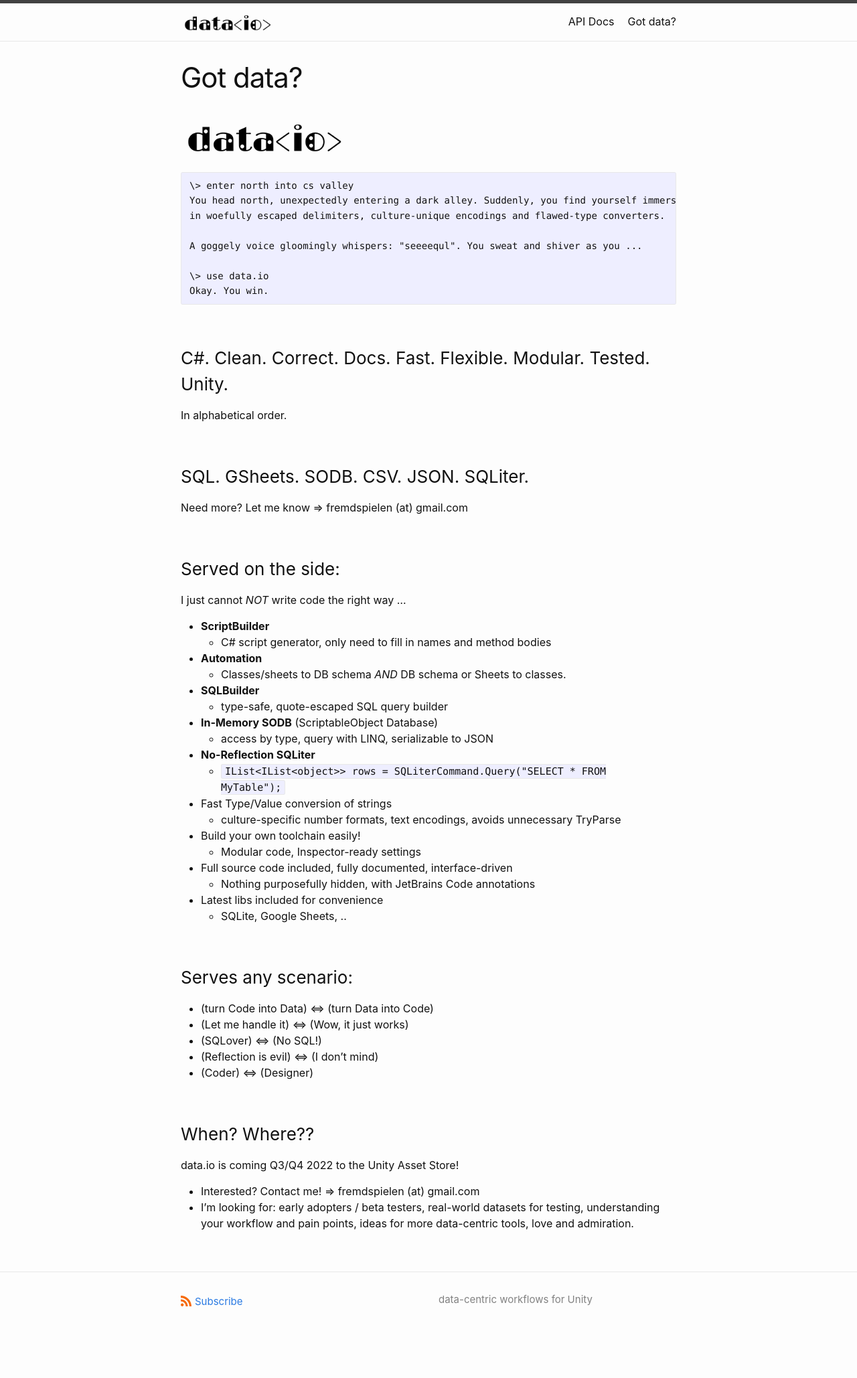
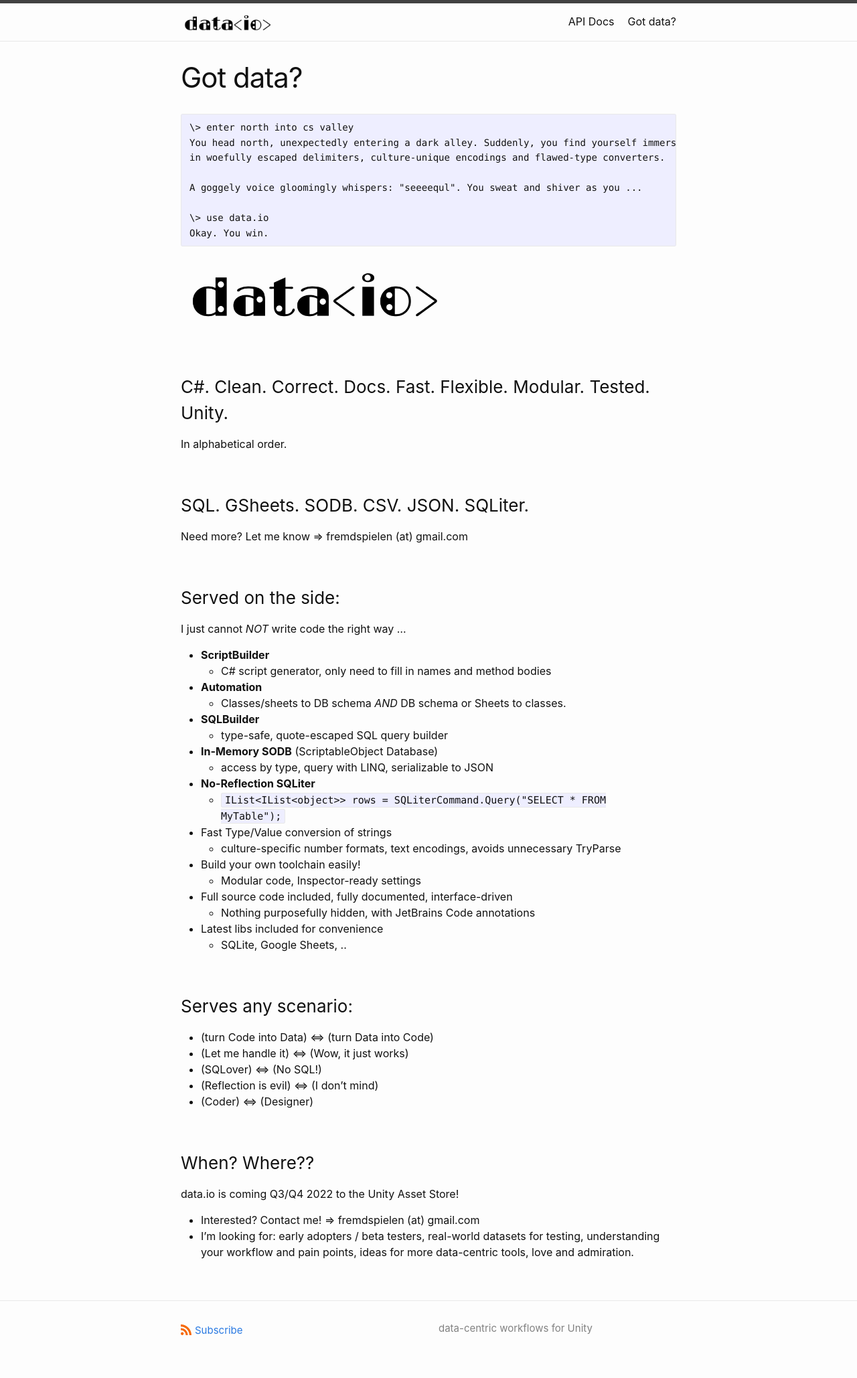
Before and after one commit to CodeSmile-0000011110110111/data.io-home, a Jekyll site: the page built from index.md, in a window 1280 px wide. Shown: the whole page at 67% size. Built offline with Jekyll 4.4.1, drawn with Linux system fonts in a browser that asks for light colours; before the commit the page ends 2015 px from its top, so only the background shows below that.

Commit message:
Update index.md

````diff
--- a/index.md
+++ b/index.md
@@ -2,8 +2,6 @@
 layout: page
 title: Got data?
 ---
-<img src="/data.io-home/assets/data.io-banner-transparent-50.png" alt="data.io logo" width="250"/>
-
 ```
 \> enter north into cs valley
 You head north, unexpectedly entering a dark alley. Suddenly, you find yourself immersed
@@ -14,7 +12,7 @@ A goggely voice gloomingly whispers: "seeeequl". You sweat and shiver as you ...
 \> use data.io
 Okay. You win.
 ```
-
+<img src="/data.io-home/assets/data.io-banner-transparent-50.png" alt="data.io logo" width="400"/>
 ### C#. Clean. Correct. Docs. Fast. Flexible. Modular. Tested. Unity.
 In alphabetical order.
 
````
